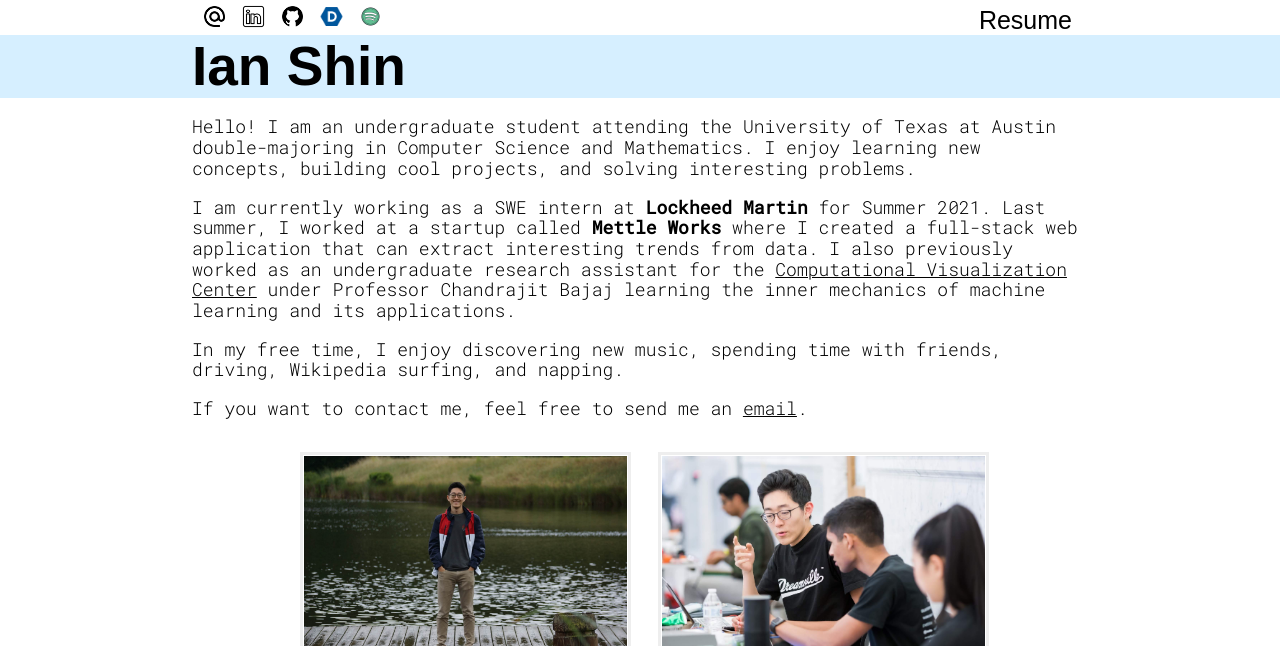
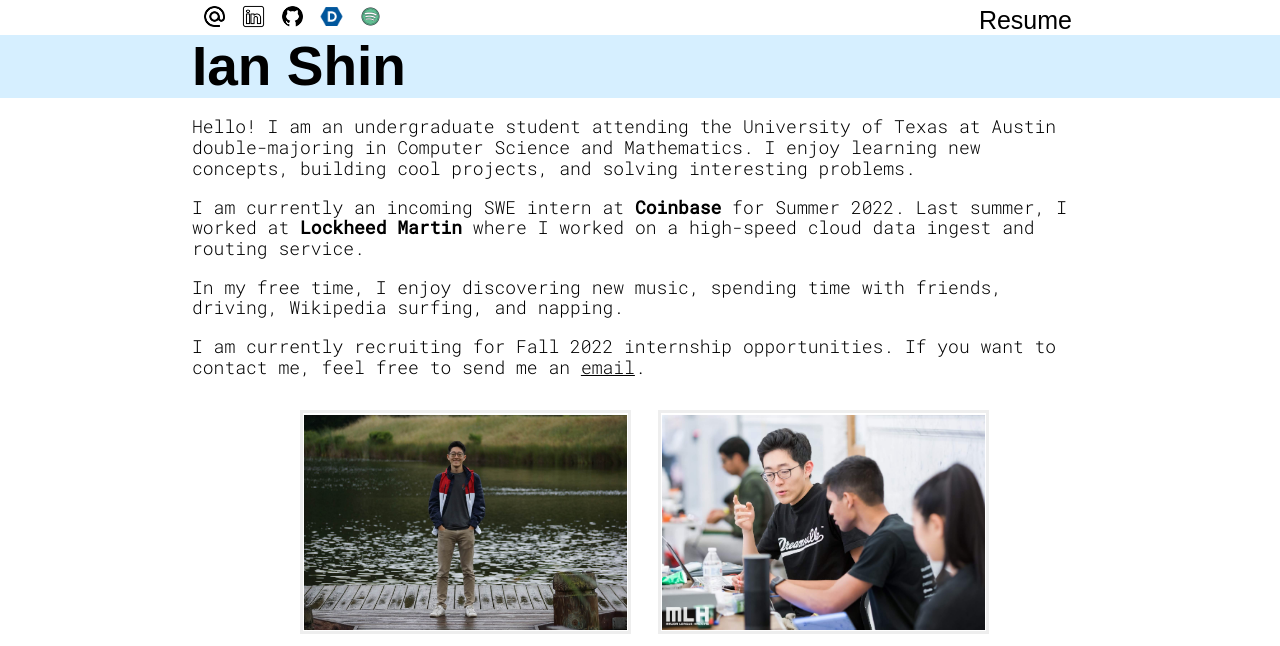
Before and after one commit to ian1780/ian1780.github.io, a website: page index.html in a window 1280 px wide. Shown: the top 646 px of the page. Drawn offline with Linux system fonts and the light colour scheme; a web font is replaced by a local one.

Commit message:
new update

```diff
--- a/index.html
+++ b/index.html
@@ -55,16 +55,14 @@
 				I enjoy learning new concepts, building cool projects, and solving interesting problems.
 			</p>
 			<p>
-				I am currently working as a SWE intern at <b>Lockheed Martin</b> for Summer 2021. Last summer, I worked at a startup called <b>Mettle Works</b> where
-				I created a full-stack web application that can extract interesting trends from data.
-				I also previously worked as an undergraduate research assistant for the <a href="https://cvcweb.oden.utexas.edu/cvcwp/">Computational Visualization Center</a>
-				under Professor Chandrajit Bajaj learning the inner mechanics of machine learning and its applications.
+				I am currently an incoming SWE intern at <b>Coinbase</b> for Summer 2022. Last summer, I worked at <b>Lockheed Martin</b> where
+				I worked on a high-speed cloud data ingest and routing service.
 			</p>
 			<p>
 				In my free time, I enjoy discovering new music, spending time with friends, driving, Wikipedia surfing, and napping.
 			</p>
 			<p>
-				If you want to contact me, feel free to send me an <a href="mailto: ian1780@gmail.com">email</a>.
+				I am currently recruiting for Fall 2022 internship opportunities. If you want to contact me, feel free to send me an <a href="mailto: ian1780@gmail.com">email</a>.
 			</p>
 		</div>
 		<div class="photo-row">
```
